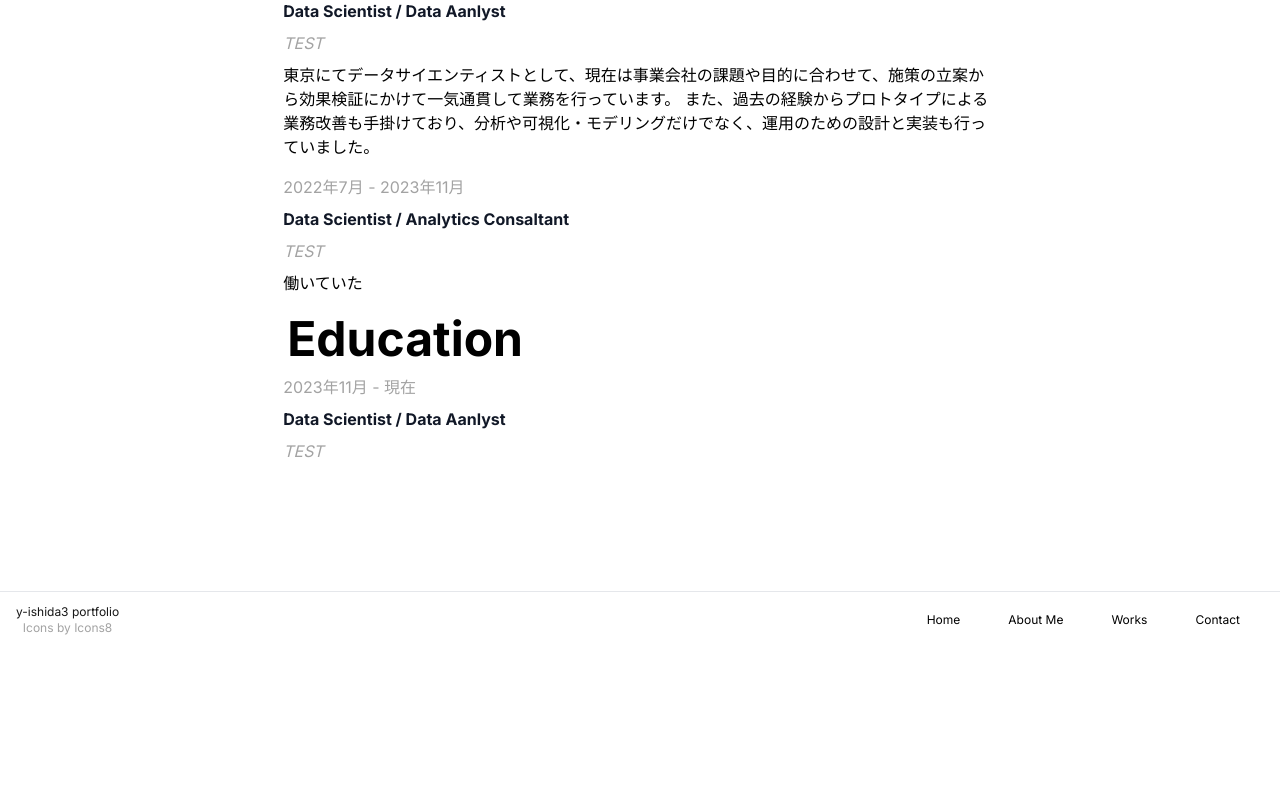
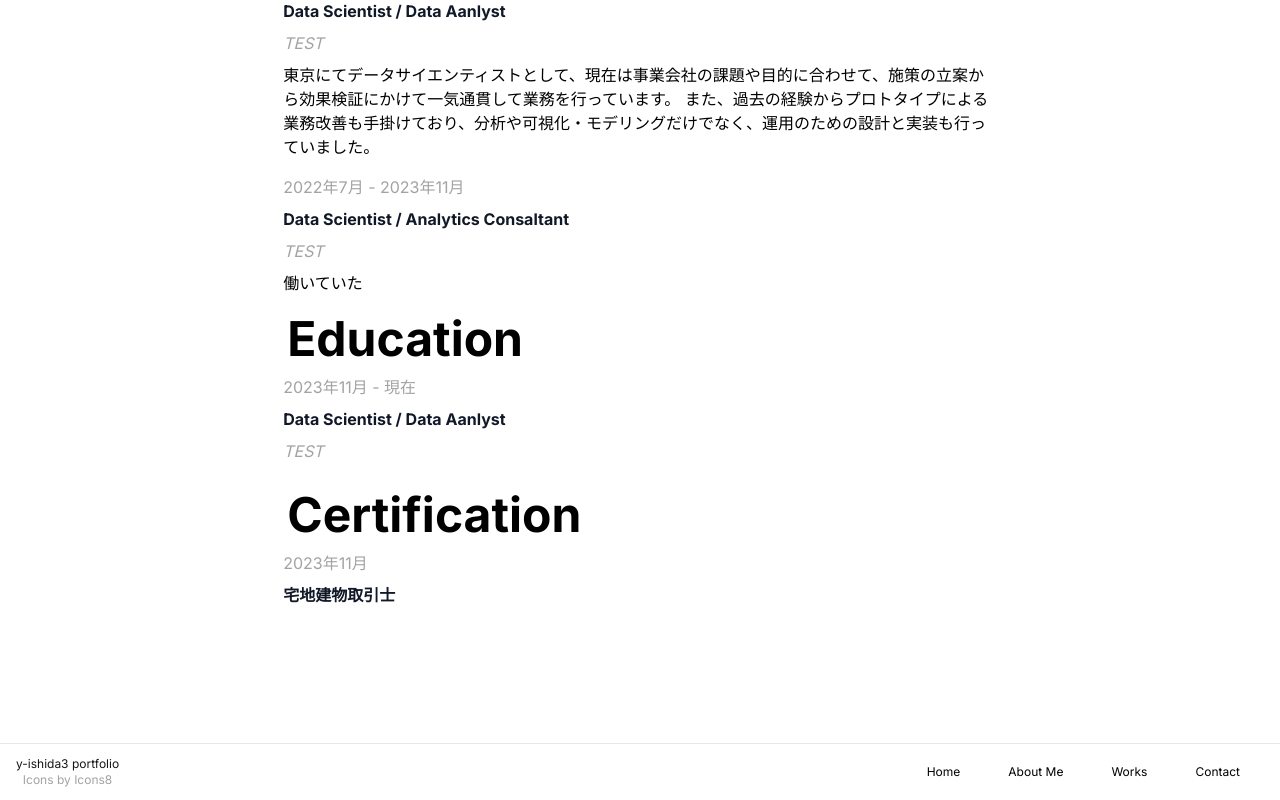
Before and after one commit to y-ishida3/y-ishida3.github.io, a Next.js app: page /about_me in a window 1280 px wide. Shown: the part 793-1593 px from the top of the page. Before the commit the page ends 1441 px from the top, so only its background shows below. Built offline with nearby package versions, Linux system fonts and the light colour scheme.

Commit message:
Update code

```diff
--- a/src/app/about_me/page.tsx
+++ b/src/app/about_me/page.tsx
@@ -70,6 +70,14 @@ export default function AboutMe() {
         affiliationName: "TEST",
         description: ""
       },
+    ],
+    certification: [
+      {
+        year: "2023年11月",
+        title: "宅地建物取引士",
+        affiliationName: "",
+        description: ""
+      },
     ]
   }
 
```
